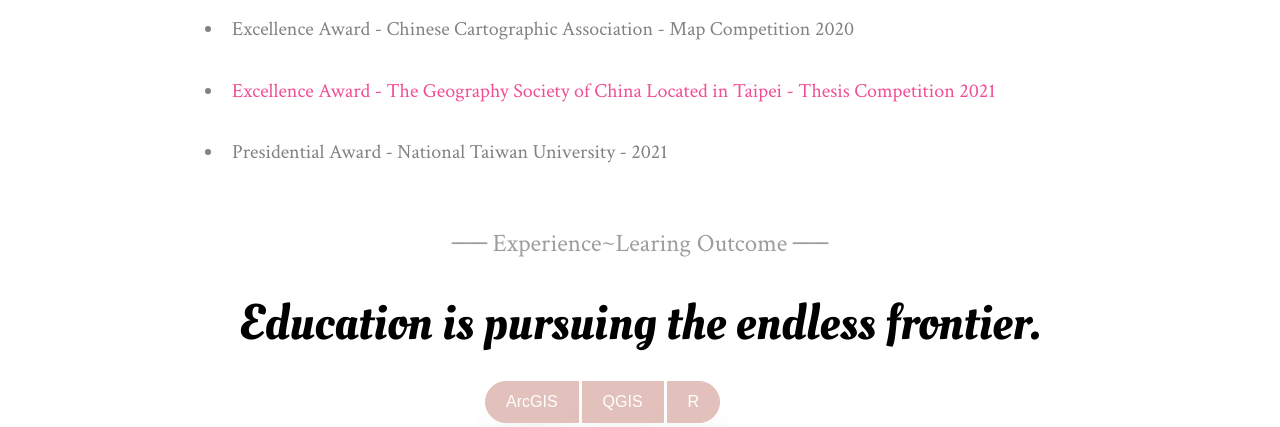
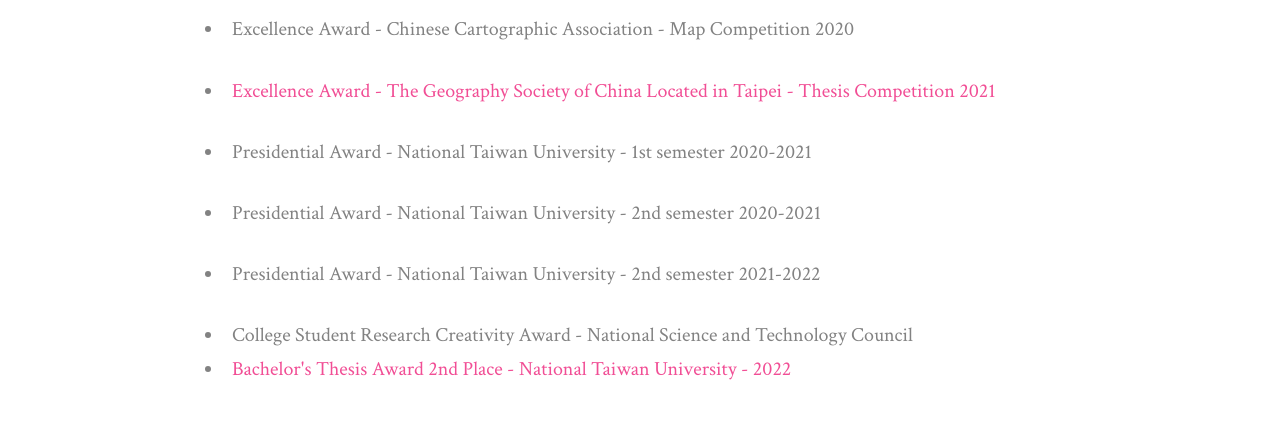
Before and after one commit to HsuehChieh/HsuehChieh.github.io, a plain HTML site: page website.html in a window 1280 px wide. Shown: the part 1660-2087 px from the top of the page. Drawn offline with nearby package versions, Linux system fonts and the light colour scheme; grey boxes are pictures that could not be loaded.

Commit message:
Update website.html

```diff
--- a/website.html
+++ b/website.html
@@ -166,8 +166,17 @@
                             Located in Taipei - Thesis Competition 2021</a>
                     </li>
                     <br>
-                    <li style="margin-left: 120px;">Presidential Award - National Taiwan University -
-                        2021</li>
+                    <li style="margin-left: 120px;">Presidential Award - National Taiwan University - 1st semester 2020-2021</li>
+                    <br>
+                    <li style="margin-left: 120px;">Presidential Award - National Taiwan University - 2nd semester 2020-2021</li>
+                    <br>
+                    <li style="margin-left: 120px;">Presidential Award - National Taiwan University - 2nd semester 2021-2022</li>
+                    <br>
+                    <li style="margin-left: 120px;"><a >College Student Research Creativity Award - National Science and Technology Council</a>
+                    </li>
+                    <li style="margin-left: 120px;"><a href="./img/學士論文校長獎.jpg" target="_blank">Bachelor's Thesis Award 2nd Place - National Taiwan University -
+                        2022</a>
+                    </li>
                 </div>
             </div>
         </div>
```
